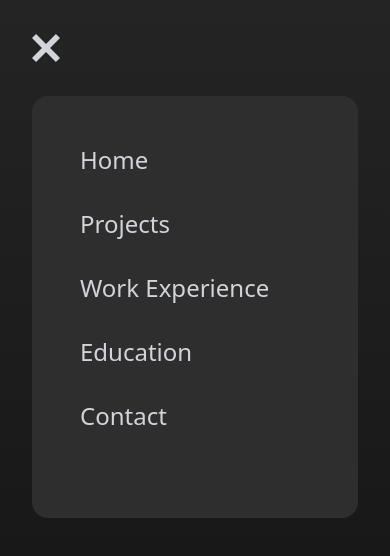
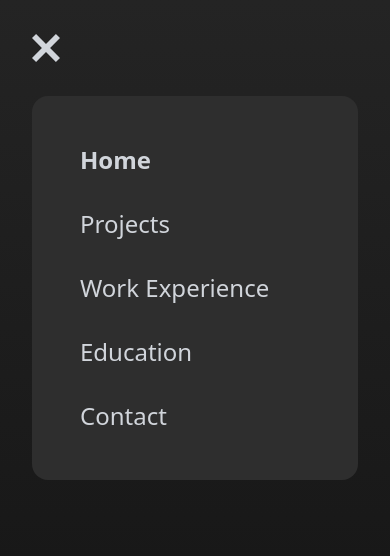
Before and after one commit to hetthakkar/portfolio, a Next.js app: page / in a window 390 px wide. Both pictures are taken after a click on the icon 48 px from the left and 48 px from the top of the page. Shown: the top 556 px of the page. Built offline with nearby package versions, Linux system fonts and the light colour scheme.

Commit message:
fixed mobile navbar styling

```diff
--- a/components/MobileNavBar.tsx
+++ b/components/MobileNavBar.tsx
@@ -2,6 +2,9 @@ import { useEffect, useState } from 'react'
 import { MenuIcon } from './MenuIcon'
 import Link from 'next/link'
 import { motion } from 'framer-motion'
+import { useRouter } from 'next/router'
+import cn from 'classnames'
+
 export const MobileNavBar: React.FC = () => {
   const [isOpen, setIsOpen] = useState<boolean>(false)
 
@@ -12,14 +15,14 @@ export const MobileNavBar: React.FC = () => {
   useEffect(() => {
     if (isOpen) {
       document.body.style.overflow = 'hidden'
-      const page = document.getElementById('current-page');
-      if(page) {
+      const page = document.getElementById('current-page')
+      if (page) {
         page.classList.add('hidden')
       }
     } else {
       document.body.style.overflow = 'unset'
-      const page = document.getElementById('current-page');
-      if(page) {
+      const page = document.getElementById('current-page')
+      if (page) {
         page.classList.remove('hidden')
       }
     }
@@ -42,26 +45,16 @@ export const MobileNavBar: React.FC = () => {
             left: 0,
             top: 80,
             width: '100%',
-            height: '50vh',
+            // height: '50vh',
             zIndex: 1000,
           }}
         >
-          <div className="flex flex-col">
-            <Link href='/'>
-              <a onClick={closeMenu} className="mobile-nav-link">Home</a>
-            </Link>
-            <Link href='/projects'>
-              <a onClick={closeMenu} className="mobile-nav-link">Projects</a>
-            </Link>
-            <Link href='/work'>
-              <a onClick={closeMenu} className="mobile-nav-link">Work Experience</a>
-            </Link>
-            <Link href='/education'>
-              <a onClick={closeMenu} className="mobile-nav-link">Education</a>
-            </Link>
-            <Link href='/contact'>
-              <a onClick={closeMenu} className="mobile-nav-link">Contact</a>
-            </Link>
+          <div className='flex flex-col'>
+            <MobileNavItem href='/' text='Home' onClick={closeMenu} />
+            <MobileNavItem href='/projects' text='Projects' onClick={closeMenu} />
+            <MobileNavItem href='/work' text='Work Experience' onClick={closeMenu} />
+            <MobileNavItem href='/education' text='Education' onClick={closeMenu} />
+            <MobileNavItem href='/contact' text='Contact' onClick={closeMenu} />
           </div>
         </motion.div>
       )}
@@ -69,15 +62,20 @@ export const MobileNavBar: React.FC = () => {
   )
 }
 
-// const MobileMenuItem: React.FC<{ href: string; children: React.ReactNode }> = ({
-//   href,
-//   children,
-// }) => {
-//   return (
-//     <Link href={href}>
-//       <a className='block px-4 py-2 text-gray-700 hover:text-gray-900'>
-//         {children}
-//       </a>
-//     </Link>
-//   )
-// }
+const MobileNavItem: React.FC<{ href: string; text: string, onClick: () => void }> = ({
+  href,
+  text,
+  onClick
+}) => {
+  const router = useRouter()
+  const isActive = router.asPath === href
+
+  return (
+    <Link href={href}>
+      <a onClick={onClick} className={
+        cn('mobile-nav-link', isActive && 'font-semibold')}>
+        {text}
+      </a>
+    </Link>
+  )
+}
```
